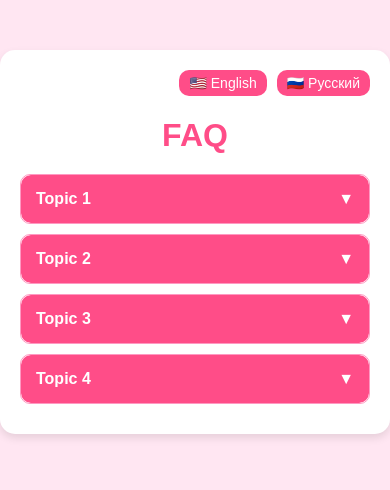
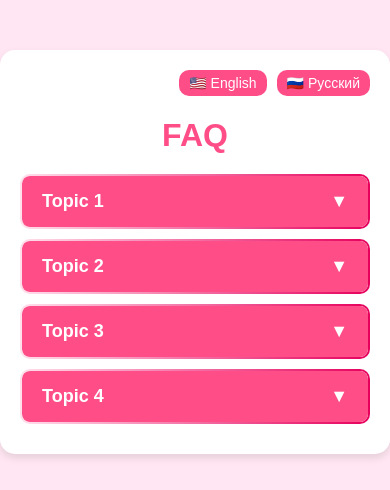
Before and after one commit to Sasha3213435352342341/Harem_H-Waifu_bot, a plain HTML site: page index.html in a window 390 px wide. Drawn offline with Linux system fonts and the light colour scheme.

Commit message:
Add files via upload

```diff
--- a/css/styles.css
+++ b/css/styles.css
@@ -4,6 +4,29 @@ body {
     margin: 0;
     padding: 0;
     color: #333;
+    overflow-y: scroll;
+}
+
+body.active ::-webkit-scrollbar {
+    opacity: 1;
+}
+
+::-webkit-scrollbar {
+    width: 12px;
+    opacity: 0;
+    transition: opacity 0.5s ease;
+}
+
+::-webkit-scrollbar-track {
+    background: #ffe6f2;
+    border-radius: 10px 0 0 10px;
+    opacity: 0;
+}
+
+::-webkit-scrollbar-thumb {
+    background: #ff82b4;
+    border-radius: 10px 0 0 10px;
+    border: 2px solid #ff3887;
 }
 
 .faq-container {
@@ -13,6 +36,7 @@ body {
     background: #fff;
     border-radius: 15px;
     box-shadow: 0 4px 8px rgba(0, 0, 0, 0.1);
+    animation: fadeIn 1s ease;
 }
 
 .faq-header {
@@ -37,38 +61,43 @@ body {
 
 .lang-switch button {
     padding: 5px 10px;
-    background: #ff4d88;
+    background-color: #ff4d88;
     color: white;
     border: none;
     border-radius: 10px;
     font-size: 14px;
     cursor: pointer;
-    transition: background 0.3s;
+    transition: background-color 0.3s ease, transform 0.2s ease;
 }
 
 .lang-switch button:hover {
     background: #e6005c;
+    transform: scale(1.05);
 }
 
 .faq-item {
     margin-bottom: 10px;
     border-radius: 10px;
     overflow: hidden;
-    border: 1px solid #ff99c2;
+    border: 2px solid transparent;
+    background: linear-gradient(#eee, #eee 0) padding-box,
+    linear-gradient(to right, #ffe0ec, #e6005c) border-box;
     position: relative;
+    background-color: #ffe6f2;
 }
 
 .faq-question {
-    padding: 15px;
+    padding: 15px 20px;
     background: #ff4d88;
     color: white;
+    font-size: 18px;
     font-weight: bold;
     cursor: pointer;
     display: flex;
     justify-content: space-between;
     align-items: center;
-    transition: background 0.3s, box-shadow 0.3s;
-    border-radius: 10px;
+    border-radius: 7px;
+    transition: background-color 0.3s ease, box-shadow 0.3s;
 }
 
 .faq-question:hover {
@@ -81,12 +110,14 @@ body {
     background: #ffe6f2;
     color: #333;
     padding: 0;
-    transition: max-height 0.5s ease, padding 0.3s ease;
+    opacity: 0;
+    transition: max-height 0.5s ease, opacity 0.5s ease, padding 0.5s;
 }
 
 .faq-answer.open {
     max-height: 10000px;
     padding: 15px;
+    opacity: 1;
 }
 
 .faq-answer img {
@@ -94,6 +125,14 @@ body {
     height: auto;
     margin: 15px 0;
     border-radius: 10px;
+    box-shadow: 0 6px 15px rgba(0, 0, 0, 0.15);
+    transform: scale(1);
+    transition: transform 0.5s ease, box-shadow 0.3s ease;
+}
+
+.faq-answer img:hover {
+    transform: scale(1.01);
+    box-shadow: 0 8px 20px rgba(0, 0, 0, 0.2);
 }
 
 .faq-answer p {
@@ -127,6 +166,11 @@ body {
     display: none;
 }
 
+::-webkit-scrollbar-thumb:hover {
+    background: #e6005c;
+    cursor: pointer;
+}
+
 .nested-answer.open {
     display: block;
 }
@@ -147,3 +191,36 @@ body {
 .faq-question.sticky:hover {
     background: #e6005c;
 }
+
+@keyframes fadeIn {
+    from {
+        opacity: 0;
+        transform: scale(0.9);
+    }
+    to {
+        opacity: 1;
+        transform: scale(1);
+    }
+}
+
+@media (max-width: 992px) {
+    ::-webkit-scrollbar {
+        width: 8px;
+    }
+
+    ::-webkit-scrollbar-thumb {
+        border: 1px solid #ff3887;
+    }
+}
+
+@media (max-width: 768px) {
+    ::-webkit-scrollbar {
+        width: 6px;
+    }
+}
+
+@media (max-width: 600px) {
+    ::-webkit-scrollbar {
+        width: 4px;
+    }
+}
--- a/index.html
+++ b/index.html
@@ -15,7 +15,7 @@
 <div class="faq-container">
     <div class="lang-switch">
         <button data-lang="en">🇺🇸 English</button>
-        <button data-lang="ru">🇷🇺 Русский</button>
+        <button data-lang="ru">🇷🇺 Руcский</button>
     </div>
     <h1 class="faq-title">FAQ Documentation</h1>
     <div class="faq-items"></div>
```
